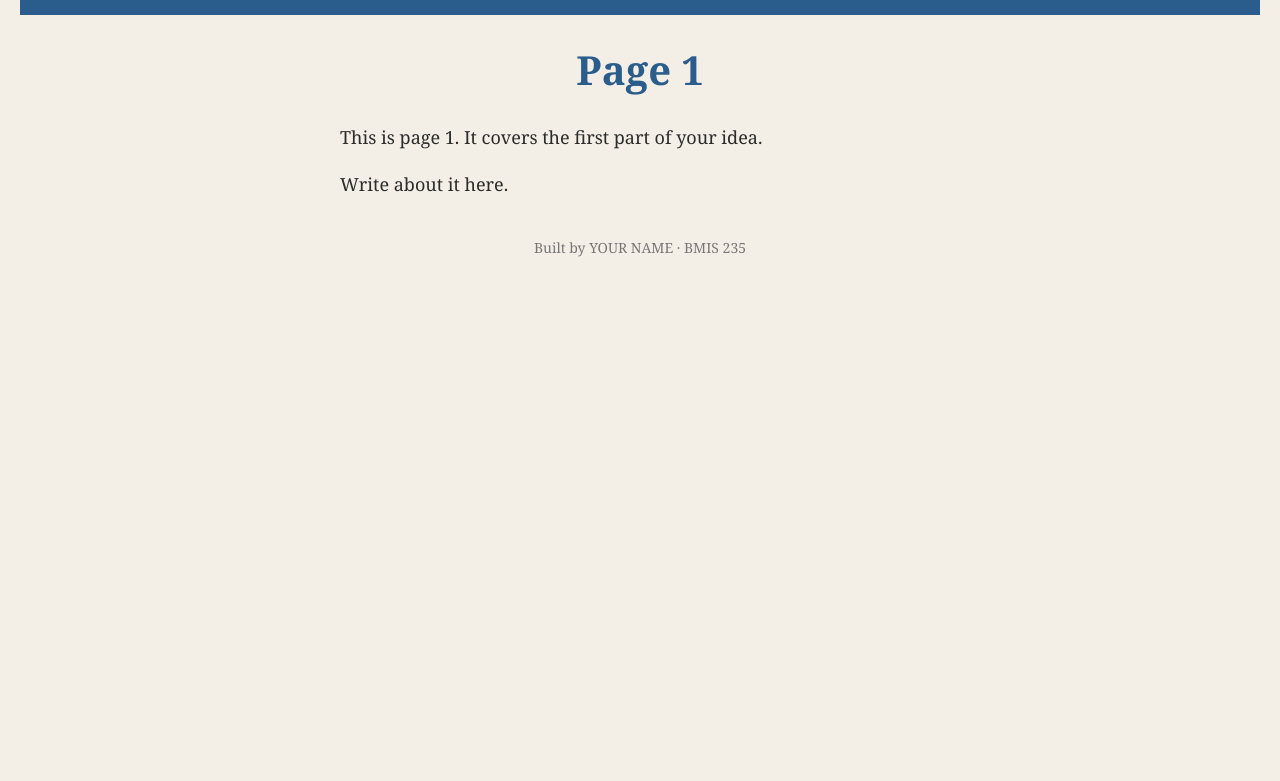
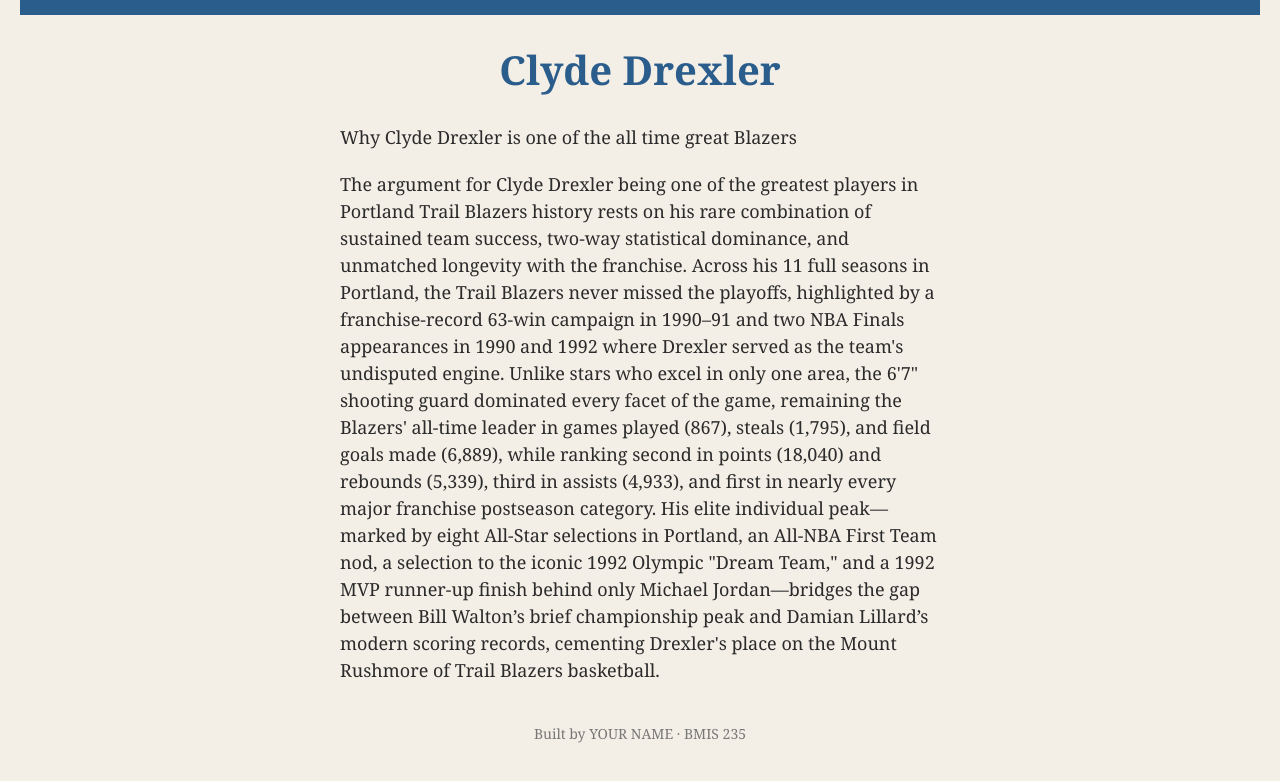
Before and after one commit to benfarrell-10/bmis235-html-3, a plain HTML site: page Drexler.html in a window 1280 px wide. Shown: the part 71-852 px from the top of the page. Before the commit the page ends 800 px from the top, so only its background shows below. Drawn offline with Linux system fonts and the light colour scheme.

Commit message:
Update Drexler.html

```diff
--- a/Drexler.html
+++ b/Drexler.html
@@ -8,7 +8,7 @@
 <head>
 <meta charset="utf-8">
 <meta name="author" content="YOUR NAME">
-<title>Page 1</title>
+<title>Clyde Drexler</title>
 
 <!-- this one line connects the page to the stylesheet -->
 <link rel="stylesheet" href="styles.css">
@@ -28,9 +28,18 @@
     <a href="Walton.html"><img src="img/Walton.png" alt="Walton"></a>
 </nav>
 
-<h1>Page 1</h1>
-<p>This is page 1. It covers the first part of your idea.</p>
-<p>Write about it here.</p>
+<h1>Clyde Drexler</h1>
+<p>Why Clyde Drexler is one of the all time great Blazers</p>
+<p>The argument for Clyde Drexler being one of the greatest players in Portland Trail Blazers history rests on his rare combination of
+  sustained team success, two-way statistical dominance, and unmatched longevity with the franchise. Across his 11 full seasons in
+  Portland, the Trail Blazers never missed the playoffs, highlighted by a franchise-record 63-win campaign in 1990–91 and two NBA Finals
+  appearances in 1990 and 1992 where Drexler served as the team's undisputed engine. Unlike stars who excel in only one area, the 6'7"
+  shooting guard dominated every facet of the game, remaining the Blazers' all-time leader in games played (867), steals (1,795), and
+  field goals made (6,889), while ranking second in points (18,040) and rebounds (5,339), third in assists (4,933), and first in nearly
+  every major franchise postseason category. His elite individual peak—marked by eight All-Star selections in Portland, an All-NBA First Team
+  nod, a selection to the iconic 1992 Olympic "Dream Team," and a 1992 MVP runner-up finish behind only Michael Jordan—bridges the gap between
+  Bill Walton’s brief championship peak and Damian Lillard’s modern scoring records, cementing Drexler's place on the Mount Rushmore of
+  Trail Blazers basketball.</p>
 
 <!-- Footer: fill in your name -->
 <footer>Built by YOUR NAME &middot; BMIS 235</footer>
```
